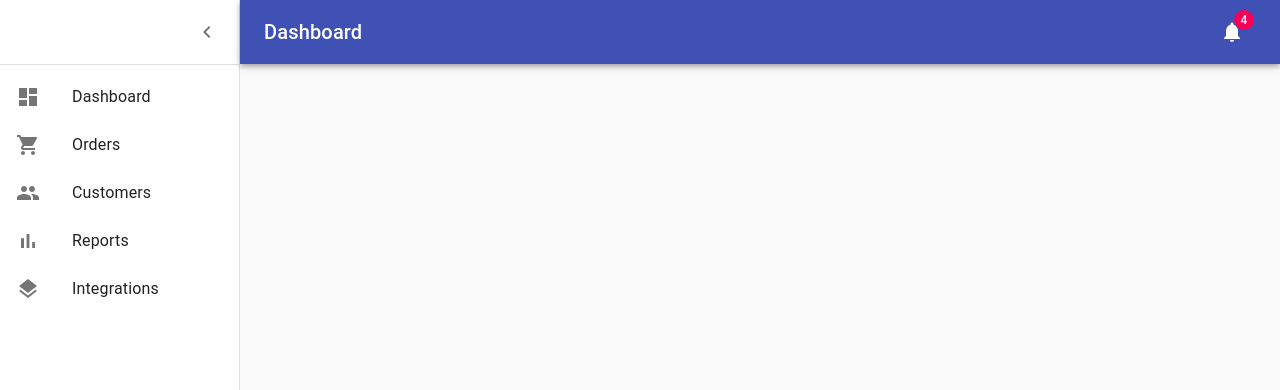
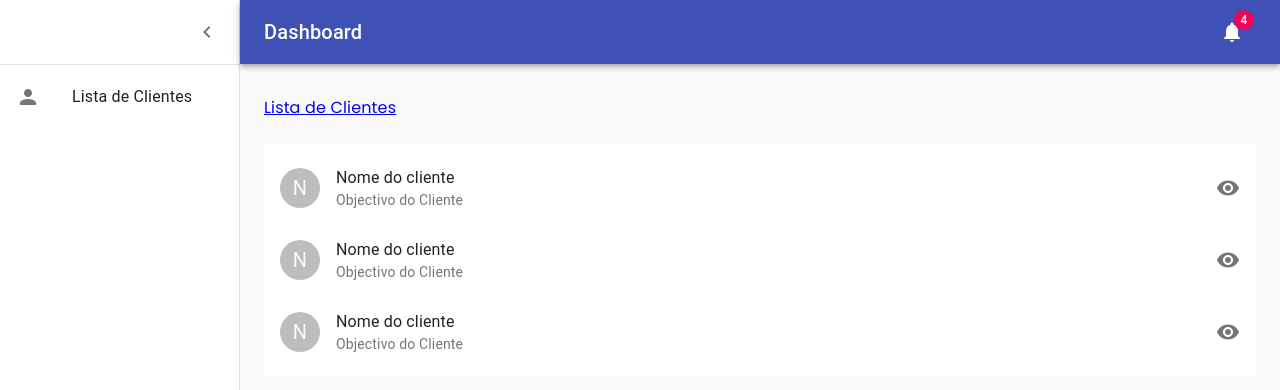
Before and after one commit to FranciscoMendes10866/squate, a React (Create React App) app in the folder juno/: page /dashboard/clients in a window 1280 px wide. Shown: the top 390 px of the page. Built offline with nearby package versions, Linux system fonts and the light colour scheme; the HTML template or start-up script is replaced by a standard one.

Commit message:
updated struct and added breadcrum to the clients pages

```diff
--- a/juno/src/App.jsx
+++ b/juno/src/App.jsx
@@ -1,6 +1,6 @@
 import { BrowserRouter as Router, Route, Switch } from "react-router-dom";
 
-import { LoginPage, ClientsPage } from "./pages";
+import { LoginPage, ClientsPage, ClientDetails } from "./pages";
 import DashboardLayout from './layouts/dashboard'
 
 function App() {
@@ -9,7 +9,8 @@ function App() {
       <Switch>
         <Route exact path="/" component={LoginPage} />
         <DashboardLayout>
-          <Route exact path="/dashboard" component={ClientsPage} />
+          <Route exact path="/dashboard/clients" component={ClientsPage} />
+          <Route exact path="/dashboard/clients/details" component={ClientDetails} />
         </DashboardLayout>
       </Switch>
     </Router>
--- a/juno/src/components/layout/listItems.js
+++ /dev/null
@@ -1,45 +0,0 @@
-import ListItem from "@material-ui/core/ListItem";
-import ListItemIcon from "@material-ui/core/ListItemIcon";
-import ListItemText from "@material-ui/core/ListItemText";
-import DashboardIcon from "@material-ui/icons/Dashboard";
-import ShoppingCartIcon from "@material-ui/icons/ShoppingCart";
-import PeopleIcon from "@material-ui/icons/People";
-import BarChartIcon from "@material-ui/icons/BarChart";
-import LayersIcon from "@material-ui/icons/Layers";
-
-const ListItems = (
-  <div>
-    <ListItem button>
-      <ListItemIcon>
-        <DashboardIcon />
-      </ListItemIcon>
-      <ListItemText primary="Dashboard" />
-    </ListItem>
-    <ListItem button>
-      <ListItemIcon>
-        <ShoppingCartIcon />
-      </ListItemIcon>
-      <ListItemText primary="Orders" />
-    </ListItem>
-    <ListItem button>
-      <ListItemIcon>
-        <PeopleIcon />
-      </ListItemIcon>
-      <ListItemText primary="Customers" />
-    </ListItem>
-    <ListItem button>
-      <ListItemIcon>
-        <BarChartIcon />
-      </ListItemIcon>
-      <ListItemText primary="Reports" />
-    </ListItem>
-    <ListItem button>
-      <ListItemIcon>
-        <LayersIcon />
-      </ListItemIcon>
-      <ListItemText primary="Integrations" />
-    </ListItem>
-  </div>
-);
-
-export default ListItems;
--- a/juno/src/layouts/dashboard.jsx
+++ b/juno/src/layouts/dashboard.jsx
@@ -1,4 +1,5 @@
-import React from "react";
+import { useHistory } from "react-router-dom";
+import { useState } from 'react'
 import clsx from "clsx";
 import { makeStyles } from "@material-ui/core/styles";
 import CssBaseline from "@material-ui/core/CssBaseline";
@@ -14,8 +15,10 @@ import Container from "@material-ui/core/Container";
 import MenuIcon from "@material-ui/icons/Menu";
 import ChevronLeftIcon from "@material-ui/icons/ChevronLeft";
 import NotificationsIcon from "@material-ui/icons/Notifications";
-
-import ListItems from "../components/layout/listItems";
+import ListItem from "@material-ui/core/ListItem";
+import ListItemIcon from "@material-ui/core/ListItemIcon";
+import ListItemText from "@material-ui/core/ListItemText";
+import PersonIcon from "@material-ui/icons/Person";
 
 const drawerWidth = 240;
 
@@ -100,7 +103,8 @@ const useStyles = makeStyles((theme) => ({
 
 const DashboardLayout = ({ children }) => {
   const classes = useStyles();
-  const [open, setOpen] = React.useState(true);
+  const history = useHistory()
+  const [open, setOpen] = useState(true);
   const handleDrawerOpen = () => {
     setOpen(true);
   };
@@ -156,7 +160,14 @@ const DashboardLayout = ({ children }) => {
           </IconButton>
         </div>
         <Divider />
-        <List>{ListItems}</List>
+        <List>
+          <ListItem button onClick={() => history.push('/dashboard/clients')}>
+            <ListItemIcon>
+              <PersonIcon />
+            </ListItemIcon>
+            <ListItemText primary="Lista de Clientes" />
+          </ListItem>
+        </List>
       </Drawer>
       <main className={classes.content}>
         <div className={classes.appBarSpacer} />
--- /dev/null
+++ b/juno/src/pages/clientDetails.jsx
@@ -0,0 +1,62 @@
+import clsx from "clsx";
+import { Link } from "react-router-dom";
+import Grid from "@material-ui/core/Grid";
+import Paper from "@material-ui/core/Paper";
+import Breadcrumbs from "@material-ui/core/Breadcrumbs";
+import Typography from "@material-ui/core/Typography";
+import { makeStyles } from "@material-ui/core/styles";
+import queryString from "query-string";
+
+const useStyles = makeStyles((theme) => ({
+  breadcrumb: {
+    marginBottom: 24
+  },
+  paper: {
+    padding: theme.spacing(2),
+    display: "flex",
+    overflow: "auto",
+    flexDirection: "column",
+  },
+  fixedHeight: {
+    height: 240,
+  },
+}));
+
+const ClientDetails = ({ location }) => {
+  const { id } = queryString.parse(location.search);
+  const classes = useStyles();
+  const fixedHeightPaper = clsx(classes.paper, classes.fixedHeight);
+  return (
+    <>
+      <Breadcrumbs aria-label="breadcrumb" className={classes.breadcrumb}>
+        <Link color="inherit" to="/dashboard/clients">
+          Lista de Clientes
+        </Link>
+        <Typography color="textPrimary">Cliente em Detalhe</Typography>
+      </Breadcrumbs>
+      <Grid container spacing={3}>
+        {/* Chart */}
+        <Grid item xs={12} md={8} lg={9}>
+          <Paper className={fixedHeightPaper}>
+            <h1>ID</h1>
+            <p>{id}</p>
+          </Paper>
+        </Grid>
+        {/* Recent Deposits */}
+        <Grid item xs={12} md={4} lg={3}>
+          <Paper className={fixedHeightPaper}>
+            <h1>Hello</h1>
+          </Paper>
+        </Grid>
+        {/* Recent Orders */}
+        <Grid item xs={12}>
+          <Paper className={classes.paper}>
+            <h1>Hello</h1>
+          </Paper>
+        </Grid>
+      </Grid>
+    </>
+  );
+};
+
+export default ClientDetails;
--- a/juno/src/pages/clients.jsx
+++ b/juno/src/pages/clients.jsx
@@ -1,44 +1,74 @@
-import clsx from 'clsx';
+import { cloneElement } from "react";
+import { useHistory, Link } from "react-router-dom";
+import List from "@material-ui/core/List";
+import ListItem from "@material-ui/core/ListItem";
+import ListItemAvatar from "@material-ui/core/ListItemAvatar";
+import ListItemSecondaryAction from "@material-ui/core/ListItemSecondaryAction";
+import ListItemText from "@material-ui/core/ListItemText";
+import Avatar from "@material-ui/core/Avatar";
+import IconButton from "@material-ui/core/IconButton";
 import Grid from "@material-ui/core/Grid";
-import Paper from "@material-ui/core/Paper";
-import { makeStyles } from '@material-ui/core/styles';
+import VisibilityIcon from "@material-ui/icons/Visibility";
+import Breadcrumbs from "@material-ui/core/Breadcrumbs";
+import { makeStyles } from "@material-ui/core/styles";
 
 const useStyles = makeStyles((theme) => ({
-  paper: {
-    padding: theme.spacing(2),
-    display: "flex",
-    overflow: "auto",
-    flexDirection: "column",
+  breadcrumb: {
+    marginBottom: 24,
   },
-  fixedHeight: {
-    height: 240,
+  root: {
+    flexGrow: 1,
+    maxWidth: 752,
+  },
+  demo: {
+    backgroundColor: theme.palette.background.paper,
   },
 }));
 
+function generate(element) {
+  return [0, 1, 2].map((value) =>
+    cloneElement(element, {
+      key: value,
+    })
+  );
+}
+
 const ClientsPage = () => {
   const classes = useStyles();
-  const fixedHeightPaper = clsx(classes.paper, classes.fixedHeight);
+  const history = useHistory();
+  const handleSelectClient = (id) => {
+    history.push(`/dashboard/clients/details?id=${id}`);
+  };
   return (
-    <Grid container spacing={3}>
-      {/* Chart */}
-      <Grid item xs={12} md={8} lg={9}>
-        <Paper className={fixedHeightPaper}>
-          <h1>Hello</h1>
-        </Paper>
+    <>
+      <Breadcrumbs aria-label="breadcrumb" className={classes.breadcrumb}>
+        <Link color="inherit" to="/dashboard/clients">
+          Lista de Clientes
+        </Link>
+      </Breadcrumbs>
+      <Grid item xs={12}>
+        <div className={classes.demo}>
+          <List dense={false}>
+            {generate(
+              <ListItem>
+                <ListItemAvatar>
+                  <Avatar>N</Avatar>
+                </ListItemAvatar>
+                <ListItemText
+                  primary="Nome do cliente"
+                  secondary="Objectivo do Cliente"
+                />
+                <ListItemSecondaryAction>
+                  <IconButton edge="end" aria-label="delete">
+                    <VisibilityIcon onClick={() => handleSelectClient(22)} />
+                  </IconButton>
+                </ListItemSecondaryAction>
+              </ListItem>
+            )}
+          </List>
+        </div>
       </Grid>
-      {/* Recent Deposits */}
-      <Grid item xs={12} md={4} lg={3}>
-        <Paper className={fixedHeightPaper}>
-          <h1>Hello</h1>
-        </Paper>
-      </Grid>
-      {/* Recent Orders */}
-      <Grid item xs={12}>
-        <Paper className={classes.paper}>
-          <h1>Hello</h1>
-        </Paper>
-      </Grid>
-    </Grid>
+    </>
   );
 };
 
--- a/juno/src/pages/index.js
+++ b/juno/src/pages/index.js
@@ -1,2 +1,3 @@
 export { default as LoginPage } from './login'
+export { default as ClientDetails } from './clientDetails'
 export { default as ClientsPage } from './clients'
```
